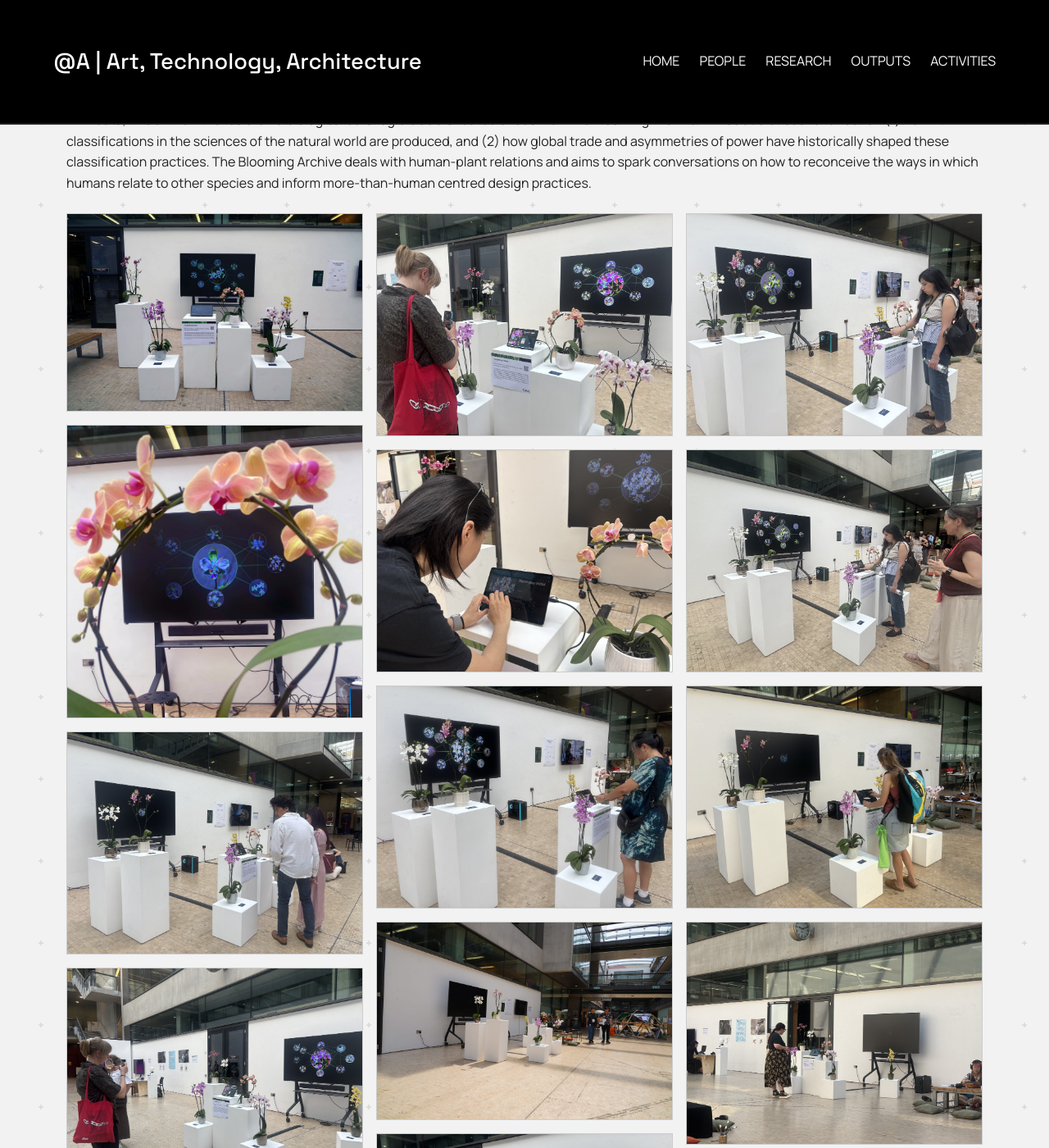
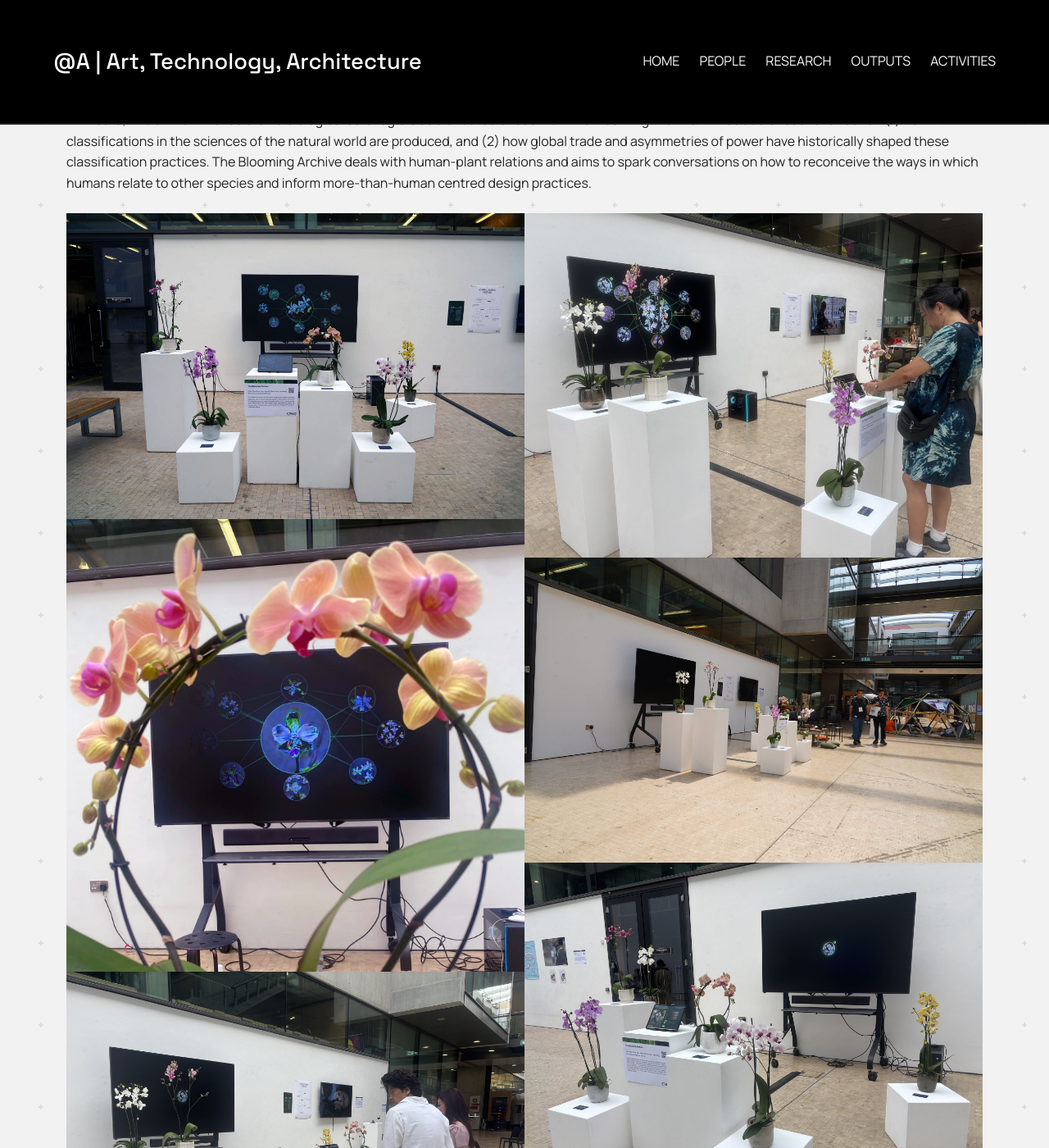
Before and after one commit to anqua/at-a, a Jekyll site: the page built from exhibitions/the-blooming-archive.md, in a window 1280 px wide and 1400 px high, scrolled down 300 px. Shown: the whole window at 82% size. Built offline with Jekyll 4.4.1, drawn with Linux system fonts in a browser that asks for light colours.

Commit message:
Make exhibition gallery images larger with no gaps between them
2 columns (was 3), column-gap and image margin/border removed so photos
sit flush against each other.

Co-Authored-By: Claude Sonnet 5 <noreply@anthropic.com>

```diff
--- a/assets/css/style.css
+++ b/assets/css/style.css
@@ -372,23 +372,16 @@ h1 {
 }
 
 .exhibition-gallery {
-  column-count: 3;
-  column-gap: 1em;
+  column-count: 2;
+  column-gap: 0;
   margin: 1.5em 0;
 }
 
 .exhibition-gallery img {
   width: 100%;
   display: block;
-  margin-bottom: 1em;
-  border: 1px solid #ccc;
+  margin-bottom: 0;
   break-inside: avoid;
-}
-
-@media (max-width: 900px) {
-  .exhibition-gallery {
-    column-count: 2;
-  }
 }
 
 @media (max-width: 600px) {
```
